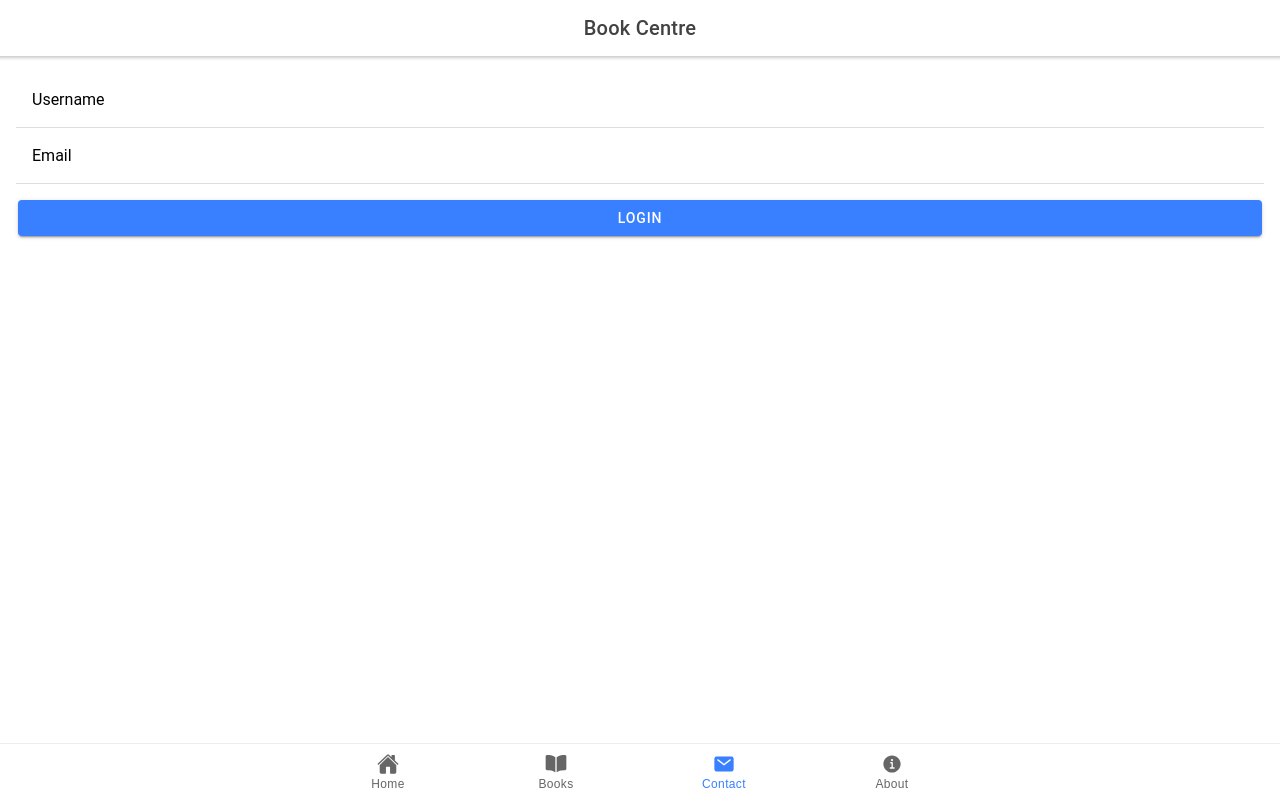
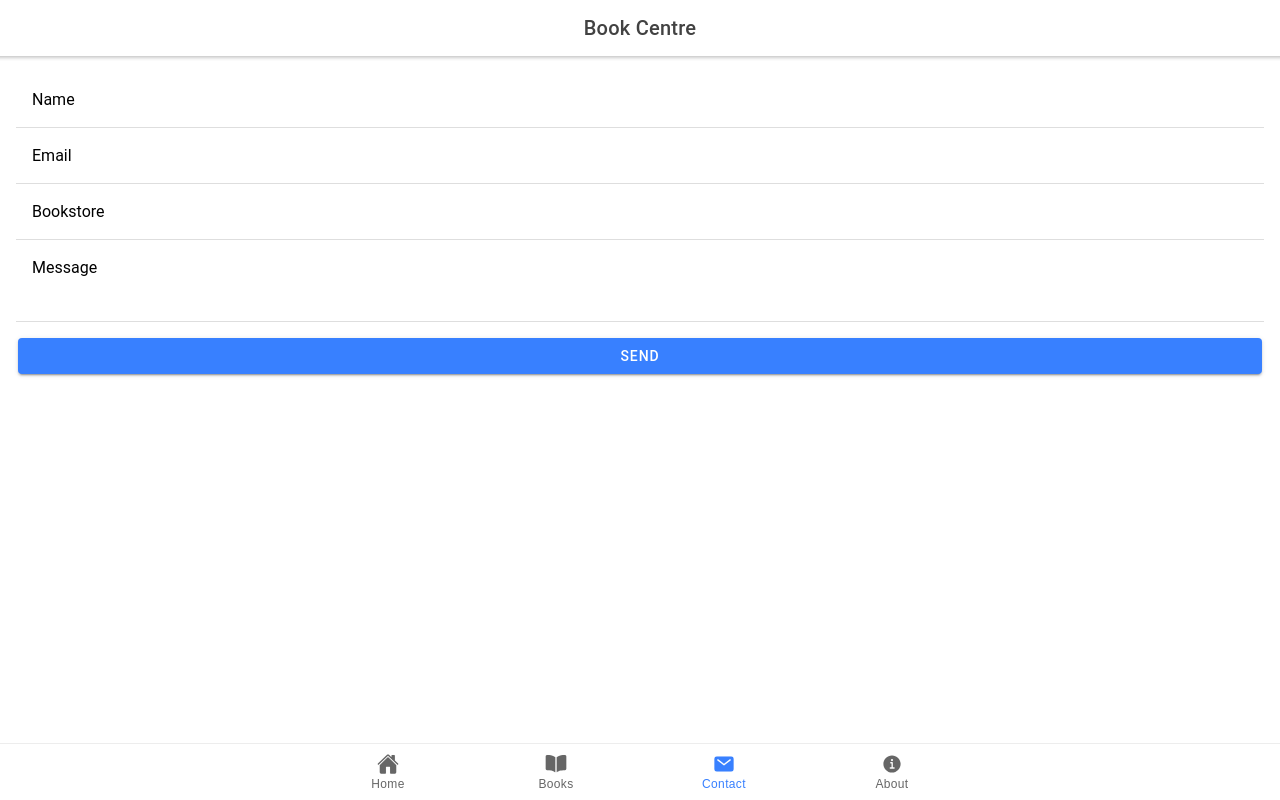
Before and after one commit to amirizhar/Book-Centre, a React (Create React App) app: page /tab3 in a window 1280 px wide. Built offline with nearby package versions, Linux system fonts and the light colour scheme.

Commit message:
contact-form

```diff
--- a/src/pages/Tab2.tsx
+++ b/src/pages/Tab2.tsx
@@ -1,8 +1,14 @@
-import { IonButton, IonContent, IonHeader, IonPage, IonTitle, IonToolbar } from '@ionic/react';
-import ExploreContainer from '../components/ExploreContainer';
+import { IonButton, IonCol, IonContent, IonGrid, IonHeader, IonInput, IonItem, IonLabel, IonPage, IonRow, IonTitle, IonToolbar } from '@ionic/react';
+import { onValue, ref, set } from 'firebase/database';
+import { useState } from 'react';
+import { db } from '../components/Config';
 import './Tab2.css';
 
 const Tab2: React.FC = () => {
+
+  const [username, setName] = useState('');
+  const [email, setEmail] = useState('');
+
   return (
     <IonPage>
       <IonHeader>
@@ -16,10 +22,28 @@ const Tab2: React.FC = () => {
             <IonTitle size="large">Books</IonTitle>
           </IonToolbar>
         </IonHeader>
-        <ExploreContainer name="Tab 2 page" />
+        {/* <ExploreContainer name="Tab 2 page" /> */}
+
+        <IonGrid>
+          <IonRow>
+            <IonCol>1</IonCol>
+            <IonCol>2</IonCol>
+            <IonCol>3</IonCol>
+          </IonRow>
+        </IonGrid>
+
       </IonContent>
     </IonPage>
   );
+
+  // function readData() {
+  //   const starCountRef = ref(db, 'books/' + 8);
+  //   onValue(starCountRef, (snapshot) => {
+  //     const data = snapshot.val();
+  //     setEmail(data.email);
+  //   });
+  // }
+
 };
 
 export default Tab2;
--- a/src/pages/Tab3.tsx
+++ b/src/pages/Tab3.tsx
@@ -1,20 +1,17 @@
-import { IonButton, IonCheckbox, IonContent, IonHeader, IonInput, IonItem, IonLabel, IonPage, IonTitle, IonToolbar } from '@ionic/react';
+import { IonButton, IonCheckbox, IonContent, IonHeader, IonInput, IonItem, IonLabel, IonNote, IonPage, IonSelect, IonSelectOption, IonTextarea, IonTitle, IonToolbar } from '@ionic/react';
 import { text } from 'ionicons/icons';
-import ExploreContainer from '../components/ExploreContainer';
-
-
 import { useState } from 'react';
 import { ref, set, update, onValue, remove, child, push } from "firebase/database";
 import { db } from '../components/Config';
-
-
 import './Tab3.css';
 
 const Tab3: React.FC = () => {
 
-
-  const [username, setName] = useState('');
+  const [name, setName] = useState('');
   const [email, setEmail] = useState('');
+  const [store, setStore] = useState('');
+  const [message, setMessage] = useState('');
+  const [date, setDate] = useState('');
 
   return (
 
@@ -33,17 +30,39 @@ const Tab3: React.FC = () => {
 
         <form className="ion-padding">
           <IonItem>
-            <IonLabel position="floating">Username</IonLabel>
-            <IonInput value={username} onIonInput={(e: any) => setName(e.target.value)}/>
+            <IonLabel position="floating">Name</IonLabel>
+            <IonInput value={name} onIonInput={(e: any) => setName(e.target.value)} />
           </IonItem>
 
           <IonItem>
             <IonLabel position="floating">Email</IonLabel>
-            <IonInput value={email} onIonInput={(e: any) => setEmail(e.target.value)} />
+            <IonInput type="email" value={email} onIonInput={(e: any) => setEmail(e.target.value)} />
+          </IonItem>
+
+          <IonItem>
+            <IonLabel position="floating">Bookstore</IonLabel>
+            <IonInput type="text" value={store} onIonInput={(e: any) => setStore(e.target.value)} />
+
+            {/* <IonSelect onInput={(e: any) => setStore(e.target.value)}>
+              <IonSelectOption value='MPH' onInput={(e: any) => setStore(e.target.value)}>MPH</IonSelectOption>
+              <IonSelectOption value='Kinokuniya' onInput={(e: any) => setStore(e.target.value)}>Kinokuniya</IonSelectOption>
+              <IonSelectOption value='Popular' >Popular</IonSelectOption>
+            </IonSelect> */}
+          </IonItem>
+
+          <IonItem>
+            <IonLabel position="floating">Message</IonLabel>
+            <IonTextarea value={message} onIonInput={(e: any) => setMessage(e.target.value)} placeholder="Message to the bookstore"></IonTextarea>
+            {/* <IonInput type="text" value={message} onIonInput={(e: any) => setMessage(e.target.value)} /> */}
+          </IonItem>
+
+          <IonItem hidden>
+            <IonLabel position="floating">Date</IonLabel>
+            <IonInput type="text" value={date} onIonInput={(e: any) => setDate(e.target.value)} />
           </IonItem>
 
           <IonButton className="ion-margin-top" onClick={createData} expand="block">
-            Login
+            Send
           </IonButton>
         </form>
 
@@ -56,9 +75,12 @@ const Tab3: React.FC = () => {
     // unique ID form firebase
     // const newKey = push(child(ref(db), 'contacts')).key;
 
-    set(ref(db, 'contacts/' + username), {
-      username: username,
-      email: email
+    set(ref(db, 'contacts/' + name), {
+      name: name,
+      email: email,
+      store: store,
+      message: message,
+      datetime: Date().toLocaleString()
     }).then(() => {
       // Data saved successfully!
       alert('Your Message Sent To The Book Store!');
```
